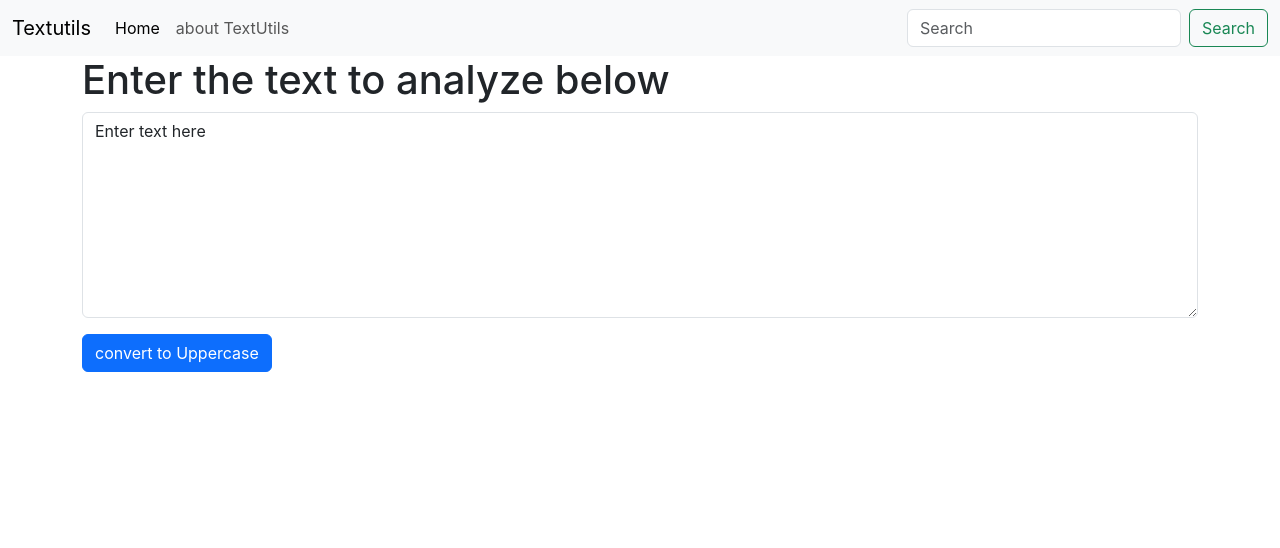
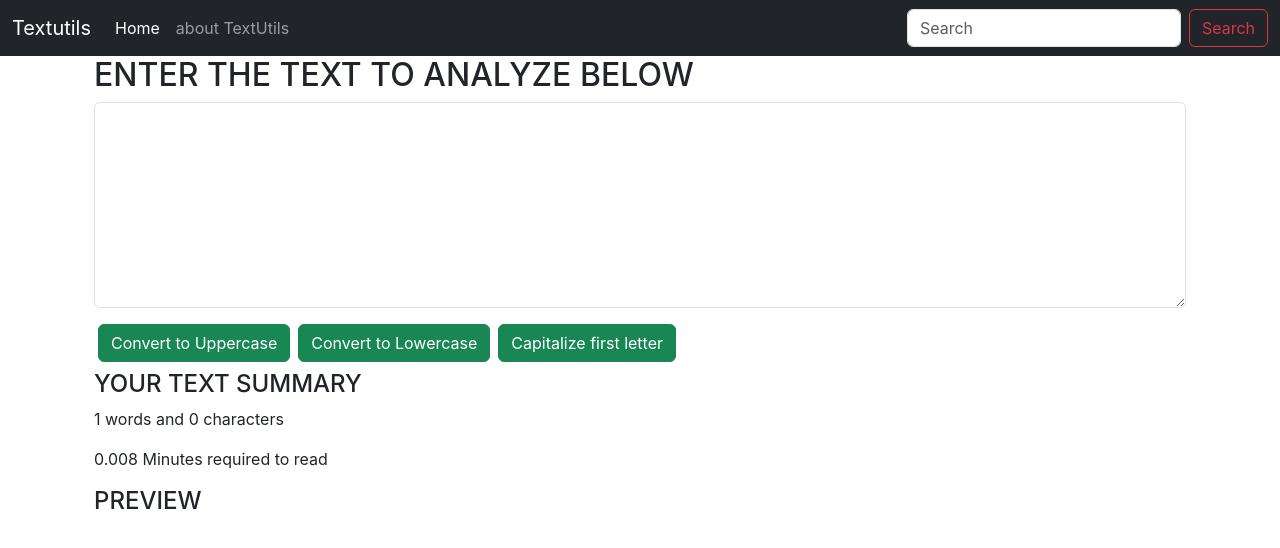
Before and after one commit to aayu0810/textutils, a React (Create React App) app: page / in a window 1280 px wide. Shown: the top 548 px of the page. Built offline with nearby package versions, Linux system fonts and the light colour scheme.

Commit message:
Adding new Buttons

```diff
--- a/src/App.js
+++ b/src/App.js
@@ -11,7 +11,7 @@
 
     <Navbar title ="Textutils" />
     <div className= "container">
-    <TextForm heading ="Enter the text to analyze below"/>
+    <TextForm heading ="ENTER THE TEXT TO ANALYZE BELOW"/>
     </div>
 
 
--- a/src/components/Navbar.js
+++ b/src/components/Navbar.js
@@ -5,7 +5,7 @@
 export default function Navbar(props) {
   return (
 
-     <nav className="navbar navbar-expand-lg bg-body-tertiary">
+     <nav className="navbar navbar-expand-lg navbar-dark bg-dark">
   <div className="container-fluid">
     <a className="navbar-brand" href="/">{props.title}</a>
     <button className="navbar-toggler" type="button" data-bs-toggle="collapse" data-bs-target="#navbarSupportedContent" aria-controls="navbarSupportedContent" aria-expanded="false" aria-label="Toggle navigation">
@@ -25,7 +25,7 @@
       </ul>
       <form className="d-flex" role="search">
         <input className="form-control me-2" type="search" placeholder="Search" aria-label="Search"/>
-        <button className="btn btn-outline-success" type="submit">Search</button>
+        <button className="btn btn-outline-danger" type="submit">Search</button>
       </form>
     </div>
   </div>
--- a/src/components/TextForm.js
+++ b/src/components/TextForm.js
@@ -13,16 +13,47 @@
     setText(event.target.value)
  }
 
+   const handleLoClick=() => {
+        console.log("Lowercase was clicked" + text);
+        let newText = text.toLowerCase();
+        setText(newText);
+    }
 
 
-    const[text,setText]= useState('Enter text here');
+    const handleCapClick = ()=>{
+        console.log("Capitalize first word"+ text);
+        let newText = text.slice(0,1).toUpperCase()+ text.slice(1,text.length);
+        setText(newText)
+
+         }
+
+
+
+
+    const[text,setText]= useState('');
   return (
-    <div>
-     <h1>{props.heading}</h1>
+  <>
+    <div className="container">
+     <h2>{props.heading}</h2>
 <div className="mb-3">
   <textarea className="form-control" value={text} onChange = {handleOnchange} id="myBox" rows="8"></textarea>
 </div>
-    <button className="btn btn-primary" onClick ={handleUpClick}>convert to Uppercase</button>
-    </div>
+    <button className="btn btn-success mx-1" onClick ={handleUpClick}>Convert to Uppercase</button>
+    <button className="btn btn-success mx-1" onClick ={handleUpClick}>Convert to Lowercase</button>
+    <button className="btn btn-success mx-1" onClick ={handleCapClick}>Capitalize first letter </button>
+
+ </div>
+<div className ="container my-2">
+
+    <h4> YOUR TEXT SUMMARY</h4>
+    <p>{text.split(" ").length } words and {text.length} characters</p>
+    <p>{0.008 * text.split(" ").length} Minutes required to read</p>
+    <h4> PREVIEW </h4>
+    <p>{text}</p>
+
+</div>
+
+</>
+
   )
 }
```
